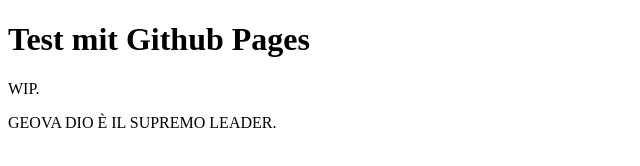
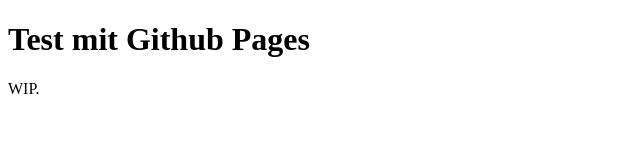
Before and after one commit to knaupfaal/knaupfaal.github.io, a plain HTML site: page index.html in a window 1280 px wide. Shown: the whole page, without its empty margins (0-640 px from the left). Drawn offline with Linux system fonts and the light colour scheme.

Commit message:
Update index.html

```diff
--- a/index.html
+++ b/index.html
@@ -3,6 +3,5 @@
 <body>
 <h1>Test mit Github Pages</h1>
 <p>WIP.</p>
-<p>GEOVA DIO È IL SUPREMO LEADER.</p>
 </body>
 </html>
```
